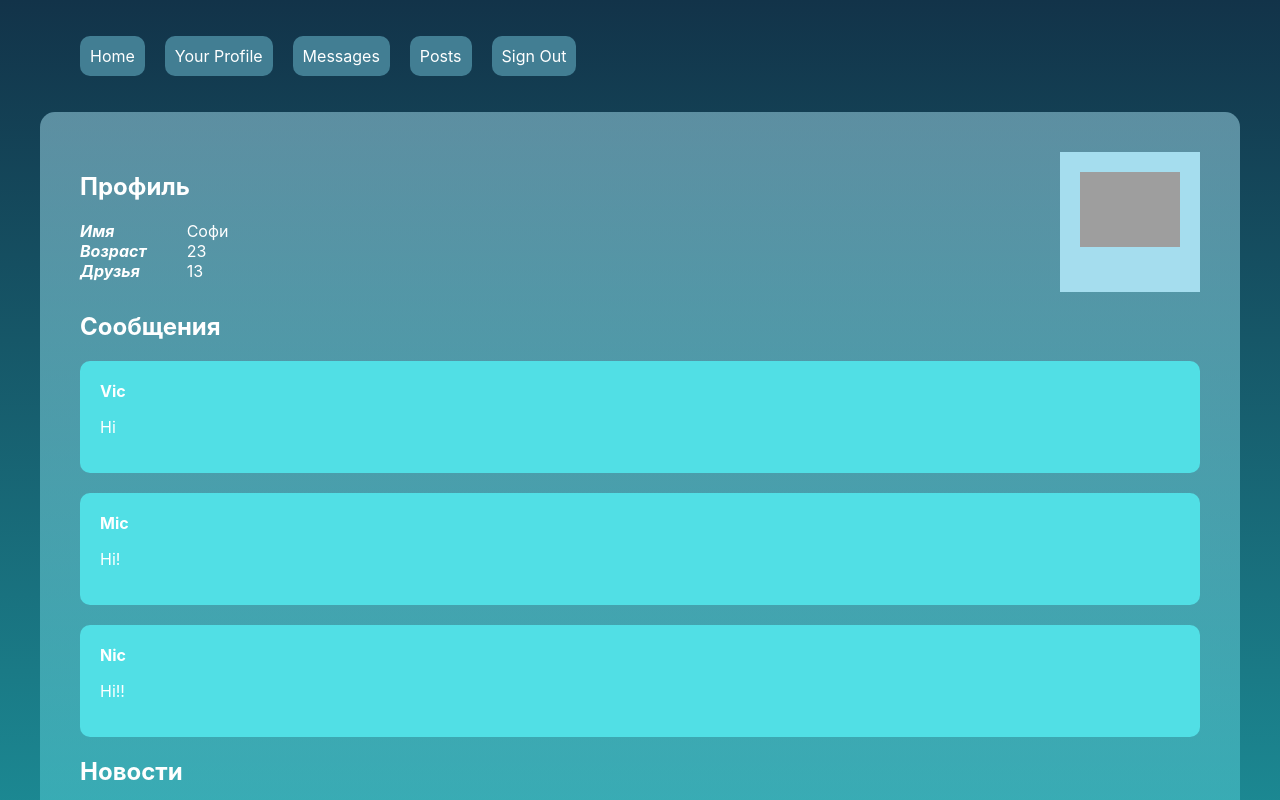
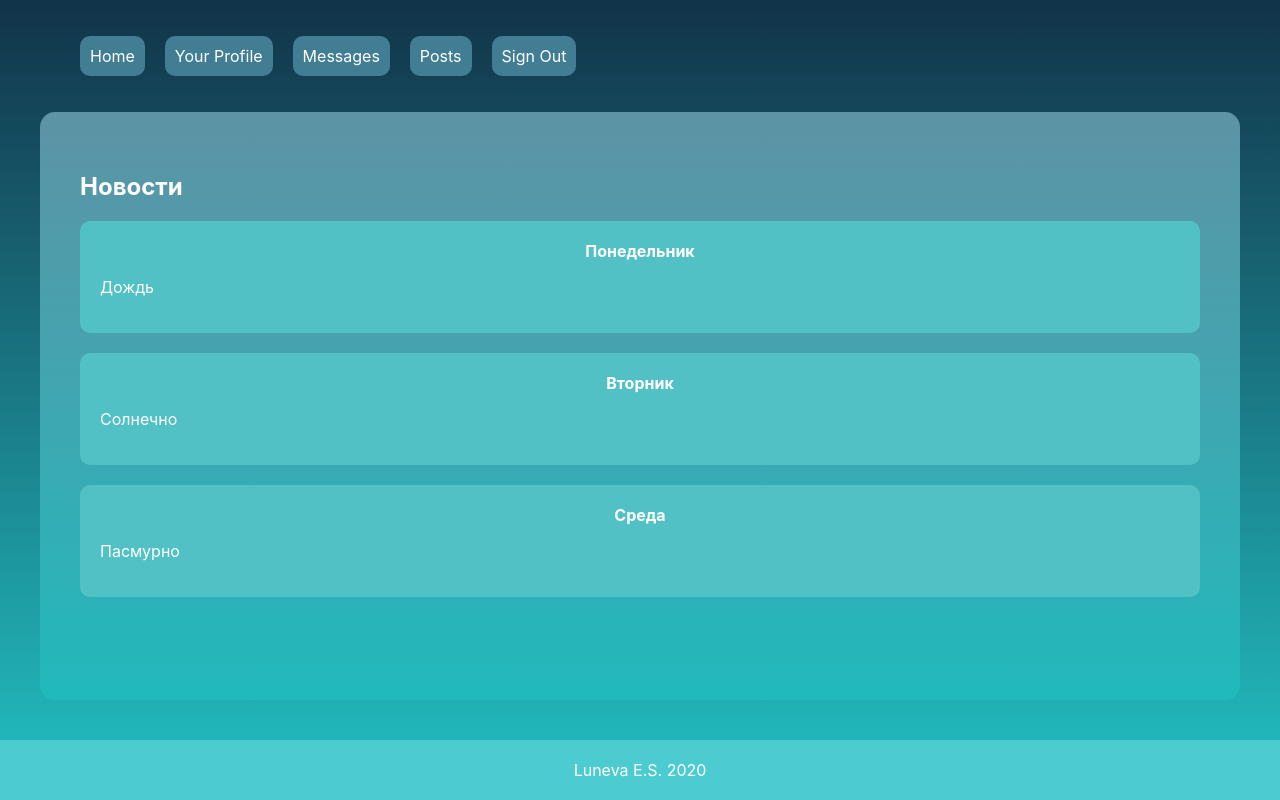
Before and after one commit to lunevaes/Social-Network, a React (Create React App) app: page /posts in a window 1280 px wide. Shown: the top 800 px of the page. Built offline with nearby package versions, Linux system fonts and the light colour scheme; grey boxes are pictures that could not be loaded.

Commit message:
Добавляет роутинг

```diff
--- a/package.json
+++ b/package.json
@@ -8,6 +8,7 @@
     "@testing-library/user-event": "^7.2.1",
     "react": "^16.13.1",
     "react-dom": "^16.13.1",
+    "react-router-dom": "^5.1.2",
     "react-scripts": "3.4.1"
   },
   "scripts": {
--- a/src/App.module.css
+++ b/src/App.module.css
@@ -1,7 +1,7 @@
 .App {
   display: flex;
   flex-direction: column;
-  height: 100%;
+  min-height: 100vh;
   margin: 0;
   flex-grow: 1;
   background: rgb(34,193,195);
--- a/src/components/Profile/Profile.js
+++ b/src/components/Profile/Profile.js
@@ -2,6 +2,12 @@ import React from 'react'
 import classes from './Profile.module.css'
 
 const Profile = (props) => {
+
+  props = {
+    name: "Софи",
+    age: "23",
+    friends: "13"
+  }
   return (
     <div className={classes.Profile}>
       <div>
--- a/src/containers/Body/Body.js
+++ b/src/containers/Body/Body.js
@@ -1,3 +1,4 @@
+import {BrowserRouter, Route} from "react-router-dom"
 import React from 'react'
 
 import Messages from '../../components/Messages/Messages'
@@ -8,13 +9,15 @@ import classes from './Body.module.css'
 
 const Body = () => {
   return (
-    <main className={classes.Body}>
-      <div className={classes.Wrapper}>
-        <Profile name="Софи" age="23" friends="13"/>
-        <Messages />
-        <Posts />
-      </div>
-    </main>
+    <BrowserRouter>
+      <main className={classes.Body}>
+        <div className={classes.Wrapper}>
+          <Route path='/profile' component={Profile} />
+          <Route path='/messages' component={Messages} />
+          <Route path='/posts' component={Posts} />
+        </div>
+      </main>
+    </BrowserRouter>
   )
 }
 
--- a/src/containers/Body/Body.module.css
+++ b/src/containers/Body/Body.module.css
@@ -7,7 +7,7 @@
   margin: 0 auto;
   border-radius: 15px;
   color: white;
-  height: 100%;
+  flex: 1 0 auto;
 }
 
 .Wrapper {
--- a/src/containers/Footer/Footer.module.css
+++ b/src/containers/Footer/Footer.module.css
@@ -3,6 +3,7 @@
   display: flex;
   justify-content: center;
   margin-top: 40px;
+  flex-shrink: 0;
 }
 
 .Footer a {
--- a/src/containers/Header/Navigation/Navigation.js
+++ b/src/containers/Header/Navigation/Navigation.js
@@ -9,13 +9,13 @@ const Navigation = () => {
           <a className={classes.link} href="#">Home</a>
         </li>
         <li className={classes.item}>
-          <a className={classes.link} href="#">Your Profile</a>
+          <a className={classes.link} href="/profile">Your Profile</a>
         </li>
         <li className={classes.item}>
-          <a className={classes.link} href="#">Messages</a>
+          <a className={classes.link} href="/messages">Messages</a>
         </li>
         <li className={classes.item}>
-          <a className={classes.link} href="#">Posts</a>
+          <a className={classes.link} href="/posts">Posts</a>
         </li>
         <li className={classes.item}>
           <a className={classes.link} href="#">Sign Out</a>
```
Also changed, not shown: 1 other file (tests, documents, lock files or other folders).
